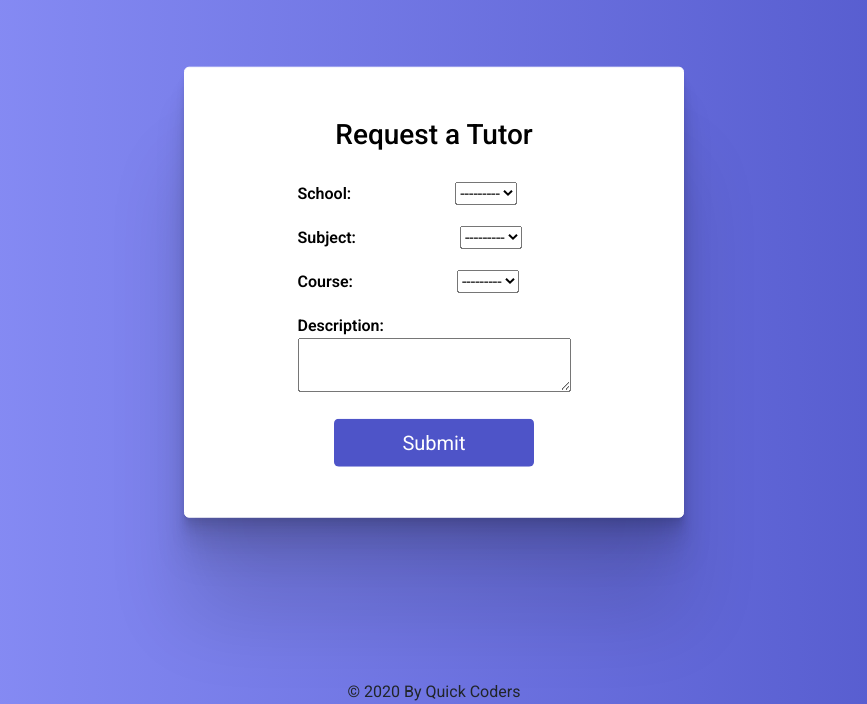
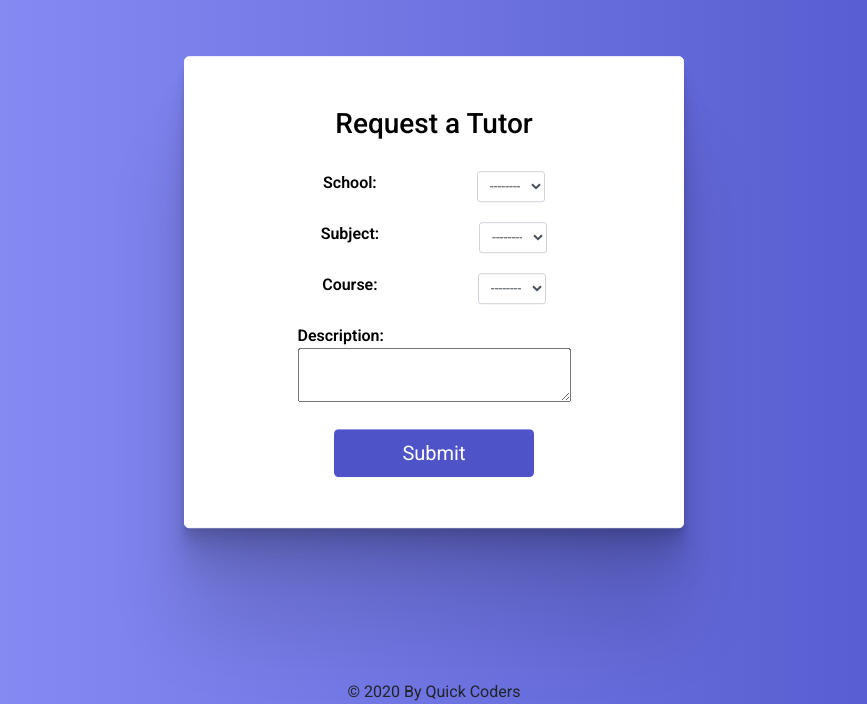
Before and after one commit to HarrisonClark/QuickTutor, a Django app: page /study/tutor-request/ in a window 1280 px wide. Shown: the part 108-812 px from the top of the page, without its empty margins (206-1073 px from the left). Run offline with Django 3.2, Linux system fonts and the light colour scheme; the visitor is signed in with stand-in values (Sample User, id 1); data that the repository does not hold is empty; some libraries are stand-ins or nearby versions.

Commit message:
Create Request Styling

```diff
--- a/study/forms.py
+++ b/study/forms.py
@@ -3,10 +3,14 @@ from .models import *
 
 
 class TutorRequestForm(forms.Form):
-    school = forms.ModelChoiceField(queryset=School.objects.all())
-    subject = forms.ModelChoiceField(queryset=Subject.objects.none())
-    course = forms.ModelChoiceField(queryset=Course.objects.none())
-    description = forms.CharField(widget=forms.Textarea(attrs={'cols': 30, 'rows': 2}))
+    school = forms.ModelChoiceField(queryset=School.objects.all(
+    ), widget=forms.Select(attrs={"class": "form-control form-control-sm", "style": "width:25%"}))
+    subject = forms.ModelChoiceField(queryset=Subject.objects.none(), widget=forms.Select(
+        attrs={"class": "form-control form-control-sm", "style": "width:25%"}))
+    course = forms.ModelChoiceField(queryset=Course.objects.none(), widget=forms.Select(
+        attrs={"class": "form-control form-control-sm", "style": "width:25%"}))
+    description = forms.CharField(
+        widget=forms.Textarea(attrs={'cols': 30, 'rows': 2}))
 
     def __init__(self, *args, **kwargs):
         super().__init__(*args, **kwargs)
--- a/study/templates/study/request.html
+++ b/study/templates/study/request.html
@@ -39,9 +39,9 @@
 			{% csrf_token %}
 			<h3>Request a Tutor</h3>
 			<div style="margin-top: 30px;">
-				<div style="margin-top: 20px; text-align: left;"><b style="display: inline-block; margin-right: 100px;">School:</b> {{form.school}}</div>
-				<div style="margin-top: 20px; text-align: left;"><b style="display: inline-block; padding-right: 100px;">Subject:</b> {{form.subject}}</div>
-				<div style="margin-top: 20px; text-align: left;"><b style="display: inline-block; margin-right: 100px;">Course:</b> {{form.course}}</div>
+				<div style="margin-top: 20px; text-align: left;" class="d-flex justify-content-center"><b style="display: inline-block; margin-right: 100px;">School:</b> {{form.school}}</div>
+				<div style="margin-top: 20px; text-align: left;" class="d-flex justify-content-center"><b style="display: inline-block; padding-right: 100px;">Subject:</b> {{form.subject}}</div>
+				<div style="margin-top: 20px; text-align: left;" class="d-flex justify-content-center"><b style="display: inline-block; margin-right: 100px;">Course:</b> {{form.course}}</div>
 				<div style="margin-top: 20px; text-align: left;"><b style="display: inline-block; margin-right: 100px;">Description:</b><br> {{form.description}}</div>
 				<input type="submit" class="btn btn-lg" style="display: inline-block; margin-top: 20px; background-color: #4e54c8; color: white; width: 200px;" value="Submit">
 			</div>
```
